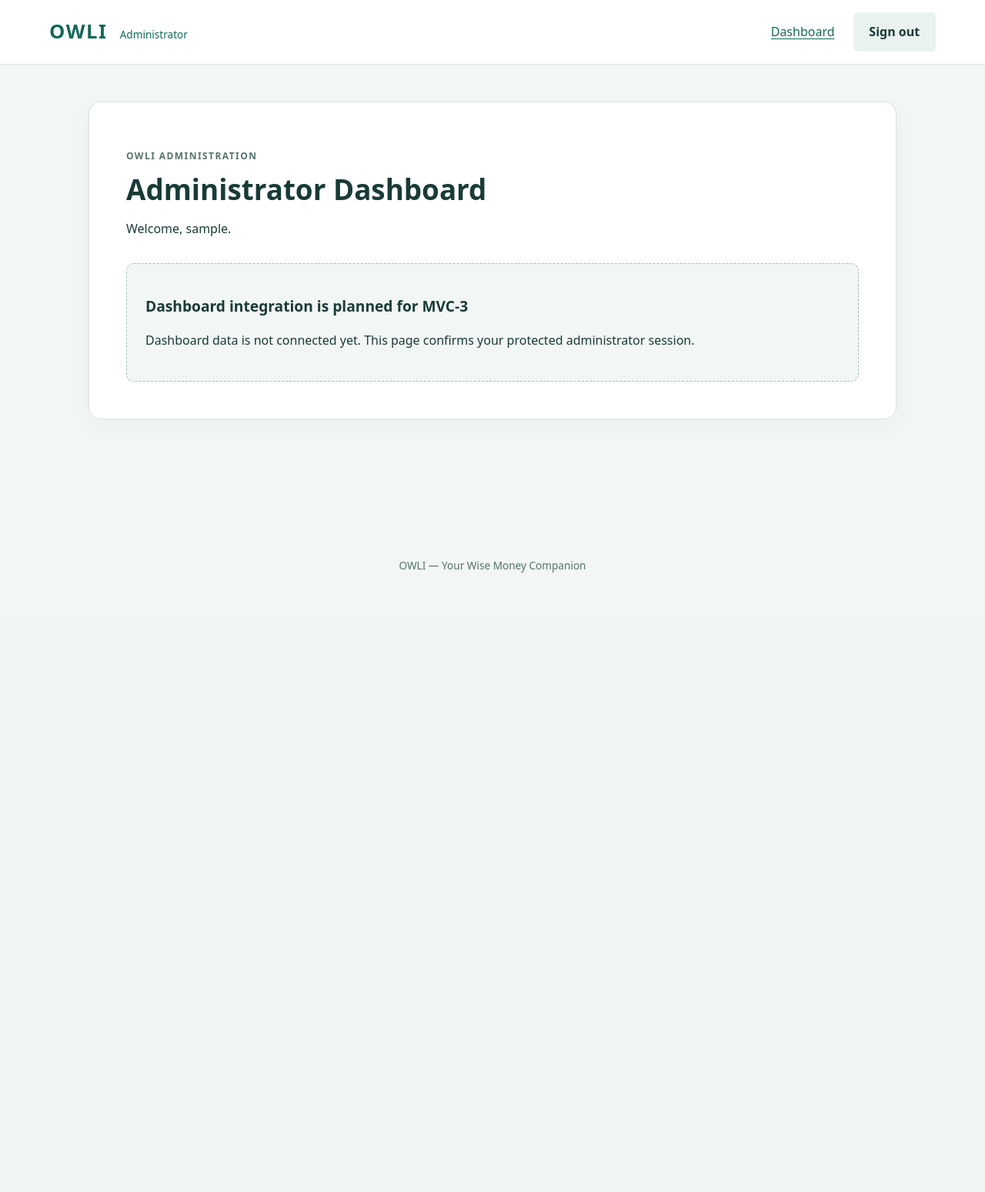
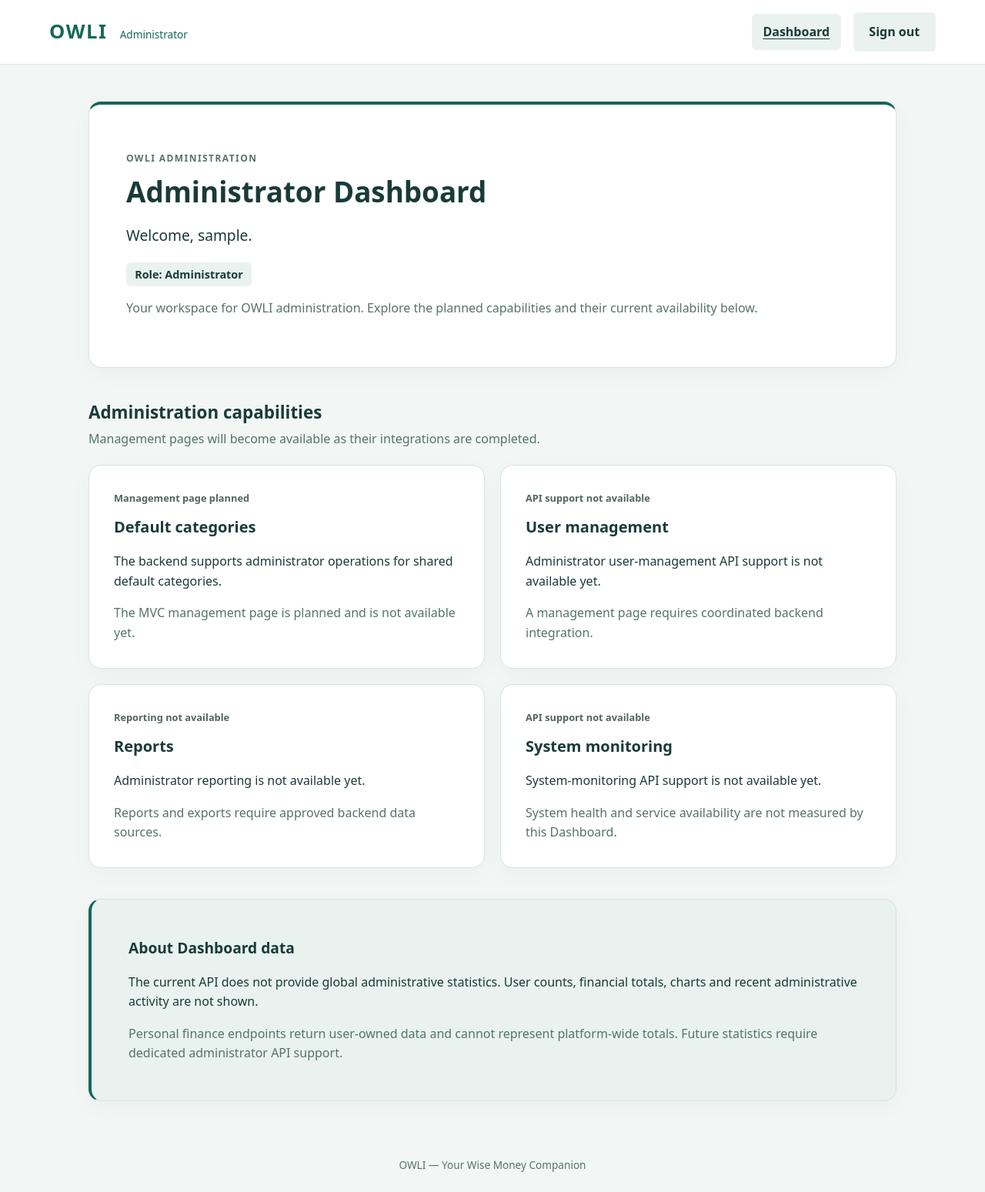
Before and after one commit to andreamaglalang/PersonalFinancePlatform, an ASP.NET Core app: page /Dashboard in a window 1280 px wide. Shown: the whole page at 77% size. Before the commit the page ends 744 px from the top, so only its background shows below. Run offline with ASP.NET Core 8, Linux system fonts and the light colour scheme; the visitor is signed in with stand-in values (Sample User, id 1); the project's own start-up code is not run, and a stand-in starts its controllers and pages.

Commit message:
feat(admin-mvc): add administrator dashboard and safe re-login guard

```diff
--- a/PersonalFinance.AdminMvc/Controllers/DashboardController.cs
+++ b/PersonalFinance.AdminMvc/Controllers/DashboardController.cs
@@ -1,5 +1,6 @@
 using Microsoft.AspNetCore.Authorization;
 using Microsoft.AspNetCore.Mvc;
+using PersonalFinance.AdminMvc.ViewModels;
 
 namespace PersonalFinance.AdminMvc.Controllers;
 
@@ -7,5 +8,13 @@ namespace PersonalFinance.AdminMvc.Controllers;
 public sealed class DashboardController : Controller
 {
     [HttpGet]
-    public IActionResult Index() => View();
+    public IActionResult Index()
+    {
+        var displayName = User.Identity?.Name;
+        return View(new DashboardViewModel
+        {
+            AdministratorDisplayName = string.IsNullOrWhiteSpace(displayName)
+                ? "OWLI administrator" : displayName
+        });
+    }
 }
--- a/PersonalFinance.AdminMvc/Views/Dashboard/Index.cshtml
+++ b/PersonalFinance.AdminMvc/Views/Dashboard/Index.cshtml
@@ -1,10 +1,48 @@
+@model DashboardViewModel
 @{ ViewData["Title"] = "Administrator Dashboard"; }
-<section class="card">
+<section class="card dashboard-welcome" aria-labelledby="dashboard-title">
     <p class="eyebrow">OWLI administration</p>
-    <h1>Administrator Dashboard</h1>
-    <p>Welcome, @User.Identity?.Name.</p>
-    <div class="placeholder">
-        <h2>Dashboard integration is planned for MVC-3</h2>
-        <p>Dashboard data is not connected yet. This page confirms your protected administrator session.</p>
+    <h1 id="dashboard-title">Administrator Dashboard</h1>
+    <p class="welcome-name">Welcome, @Model.AdministratorDisplayName.</p>
+    <p class="role-label">Role: @Model.AdministratorRoleLabel</p>
+    <p class="muted">Your workspace for OWLI administration. Explore the planned capabilities and their current availability below.</p>
+</section>
+
+<section class="dashboard-features" aria-labelledby="features-title">
+    <div class="section-heading">
+        <h2 id="features-title">Administration capabilities</h2>
+        <p class="muted">Management pages will become available as their integrations are completed.</p>
+    </div>
+    <div class="feature-grid">
+        <article class="card feature-card" aria-labelledby="categories-title">
+            <p class="availability-label">Management page planned</p>
+            <h3 id="categories-title">Default categories</h3>
+            <p>The backend supports administrator operations for shared default categories.</p>
+            <p class="muted">The MVC management page is planned and is not available yet.</p>
+        </article>
+        <article class="card feature-card" aria-labelledby="users-title">
+            <p class="availability-label">API support not available</p>
+            <h3 id="users-title">User management</h3>
+            <p>Administrator user-management API support is not available yet.</p>
+            <p class="muted">A management page requires coordinated backend integration.</p>
+        </article>
+        <article class="card feature-card" aria-labelledby="reports-title">
+            <p class="availability-label">Reporting not available</p>
+            <h3 id="reports-title">Reports</h3>
+            <p>Administrator reporting is not available yet.</p>
+            <p class="muted">Reports and exports require approved backend data sources.</p>
+        </article>
+        <article class="card feature-card" aria-labelledby="monitoring-title">
+            <p class="availability-label">API support not available</p>
+            <h3 id="monitoring-title">System monitoring</h3>
+            <p>System-monitoring API support is not available yet.</p>
+            <p class="muted">System health and service availability are not measured by this Dashboard.</p>
+        </article>
     </div>
 </section>
+
+<section class="card dashboard-information" aria-labelledby="statistics-title">
+    <h2 id="statistics-title">About Dashboard data</h2>
+    <p>The current API does not provide global administrative statistics. User counts, financial totals, charts and recent administrative activity are not shown.</p>
+    <p class="muted">Personal finance endpoints return user-owned data and cannot represent platform-wide totals. Future statistics require dedicated administrator API support.</p>
+</section>
--- a/PersonalFinance.AdminMvc/Views/Shared/_Layout.cshtml
+++ b/PersonalFinance.AdminMvc/Views/Shared/_Layout.cshtml
@@ -1,3 +1,7 @@
+@{
+    var isDashboard = string.Equals(ViewContext.RouteData.Values["controller"]?.ToString(), "Dashboard", StringComparison.OrdinalIgnoreCase)
+        && string.Equals(ViewContext.RouteData.Values["action"]?.ToString(), "Index", StringComparison.OrdinalIgnoreCase);
+}
 <!DOCTYPE html>
 <html lang="en">
 <head>
@@ -7,19 +11,21 @@
     <link rel="stylesheet" href="~/css/site.css" asp-append-version="true" />
 </head>
 <body>
+    <a class="skip-link" href="#main">Skip to main content</a>
     <header class="topbar">
         <a class="brand" asp-controller="Dashboard" asp-action="Index">OWLI <span>Administrator</span></a>
         @if (User.Identity?.IsAuthenticated == true && User.IsInRole("Administrator"))
         {
             <nav aria-label="Administrator navigation">
-                <a asp-controller="Dashboard" asp-action="Index">Dashboard</a>
+                <a asp-controller="Dashboard" asp-action="Index" class="nav-link"
+                   aria-current="@(isDashboard ? "page" : null)">Dashboard</a>
                 <form asp-controller="Account" asp-action="Logout" method="post">
                     <button type="submit" class="secondary">Sign out</button>
                 </form>
             </nav>
         }
     </header>
-    <main id="main">@RenderBody()</main>
+    <main id="main" tabindex="-1">@RenderBody()</main>
     <footer>OWLI — Your Wise Money Companion</footer>
 </body>
 </html>
--- a/PersonalFinance.AdminMvc/wwwroot/css/site.css
+++ b/PersonalFinance.AdminMvc/wwwroot/css/site.css
@@ -5,7 +5,11 @@ a { color: #14675a; text-underline-offset: .2em; }
 .topbar { background: #fff; border-bottom: 1px solid #d7e4df; padding: 1rem max(5%, 1rem); display: flex; align-items: center; justify-content: space-between; gap: 1rem; flex-wrap: wrap; }
 .brand { text-decoration: none; font-size: 1.6rem; font-weight: 800; letter-spacing: .06em; }
 .brand span { font-size: .85rem; font-weight: 500; letter-spacing: normal; margin-left: .5rem; }
-nav { display: flex; align-items: center; gap: 1.5rem; }
+nav { display: flex; align-items: center; gap: 1rem; flex-wrap: wrap; }
+nav form { margin: 0; }
+.nav-link { padding: .65rem .9rem; border-radius: .4rem; text-decoration: none; font-weight: 600; }
+.nav-link:hover { background: #f2f6f4; }
+.nav-link[aria-current="page"] { color: #193b38; background: #e9f2ee; text-decoration: underline; }
 main { width: min(1050px, 92%); margin: 3rem auto; min-height: 65vh; }
 .card { background: white; border: 1px solid #d7e4df; border-radius: 1rem; padding: clamp(1.5rem, 4vw, 3rem); box-shadow: 0 8px 30px #193b3808; }
 .login { max-width: 480px; margin: 0 auto; }
@@ -20,5 +24,26 @@ button { border: 0; border-radius: .4rem; background: #14675a; color: white; pad
 button.secondary { background: #e9f2ee; color: #193b38; }
 :focus-visible { outline: 3px solid #bc8a24; outline-offset: 3px; }
 .notice { background: #fff4df; border-left: 4px solid #b78325; padding: 1rem; }
-.placeholder { background: #f2f6f4; border: 1px dashed #a8bfb6; border-radius: .6rem; padding: 1.5rem; margin-top: 2rem; }
+.skip-link { position: absolute; left: 1rem; top: .5rem; transform: translateY(-200%); background: #fff; padding: .7rem 1rem; border: 2px solid #14675a; border-radius: .4rem; z-index: 10; }
+.skip-link:focus { transform: translateY(0); }
+.dashboard-welcome { border-top: 4px solid #14675a; }
+.welcome-name { font-size: 1.2rem; overflow-wrap: anywhere; }
+.role-label { display: inline-block; margin: 0; padding: .25rem .7rem; border-radius: .4rem; background: #e9f2ee; font-size: .9rem; font-weight: 600; }
+.dashboard-features { margin: 2.5rem 0; }
+.section-heading { margin-bottom: 1.25rem; }
+.section-heading h2 { margin-bottom: .25rem; font-size: 1.4rem; }
+.section-heading p { margin-top: 0; }
+.feature-grid { display: grid; grid-template-columns: repeat(2, minmax(0, 1fr)); gap: 1.25rem; }
+.feature-card { padding: clamp(1.25rem, 3vw, 2rem); min-width: 0; }
+.feature-card h3 { margin: .75rem 0; font-size: 1.25rem; }
+.feature-card p:last-child, .dashboard-information p:last-child { margin-bottom: 0; }
+.availability-label { margin: 0; color: #52665e; font-size: .8rem; font-weight: 600; }
+.dashboard-information { background: #e9f2ee; border-left: 4px solid #14675a; }
+.dashboard-information h2 { margin-top: 0; }
+@media (max-width: 640px) {
+    .feature-grid { grid-template-columns: minmax(0, 1fr); }
+    .topbar { align-items: flex-start; }
+    .topbar nav { width: 100%; justify-content: space-between; gap: .5rem; }
+    main { margin: 1.5rem auto; }
+}
 footer { text-align: center; color: #56736b; font-size: .85rem; padding: 1.5rem; }
```
Also changed, not shown: PersonalFinance.AdminMvc/Controllers/AccountController.cs (+24 -5 lines), PersonalFinance.AdminMvc/ViewModels/DashboardViewModel.cs (added, +7 -0 lines), PersonalFinance.AdminMvc/README.md.
